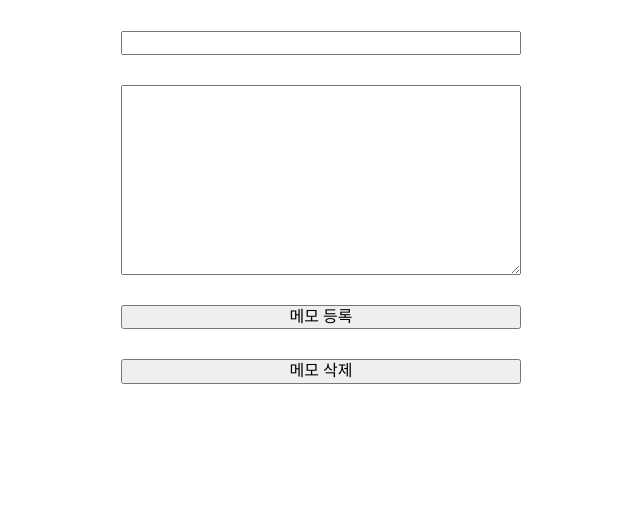
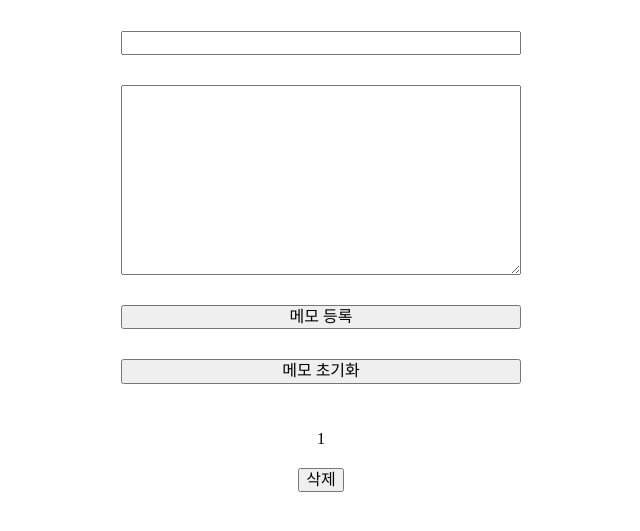
Before and after one commit to an1413/simple-memo, a plain HTML site: page index.html in a window 1280 px wide. Both pictures are taken after a click on the button "메모 등록". Shown: the part 79-610 px from the top of the page, without its empty margins (319-959 px from the left). Drawn offline with Linux system fonts and the light colour scheme.

Commit message:
memo 등록, 삭제기능 구현

```diff
--- a/index.html
+++ b/index.html
@@ -21,13 +21,90 @@
 
             <textarea name="" id="memo-content" cols="30" rows="10"></textarea>
 
-            <button type="button">메모 등록</button>
+            <button type="button" id="add-btn">메모 등록</button>
 
-            <button type="button">메모 삭제</button>
+            <button type="button" id="reset-btn">메모 초기화</button>
 
-            <section class="display"></section>
+            <section id="display"></section>
         </div>
 
+
+        <script>
+            // const title = document.querySelector('#memo-title').value;
+            // const content = document.querySelector('#memo-content').value;
+            let allMemo = JSON.parse(localStorage.getItem("allMemo")); // Memo 저장하는 빈 배열객체
+            allMemo = allMemo ?? [];
+            render();
+
+            const addBtn = document.querySelector('#add-btn');
+            addBtn.addEventListener('click', saveNote);  // addBtn 클릭시 Memo 저장
+
+            const resetBtn = document.querySelector('#reset-btn');
+            resetBtn.addEventListener('click', resetMemo)  // resetBtn 클릭시 Memo 전체 초기화
+
+            function resetMemo() {  // 초기화 함수
+                const resetBtn = document.querySelector('#reset-btn');
+                allMemo = window.localStorage.clear();
+                render();
+            }
+
+            function saveNote() {
+                const title = document.querySelector('#memo-title').value;
+                const content = document.querySelector('#memo-content').value;
+
+                allMemo.push({ title, content, len: allMemo.length }); // allMemo에 저장
+
+                localStorage.setItem("allMemo", JSON.stringify(allMemo));
+                render();
+            }
+
+            function render() {  // 랜더 함수
+                const display = document.querySelector("#display");  // 보여주는 컨텐츠박스
+                display.innerHTML = "";  //innerHTML 초기화
+
+                // // 최신 게시물이 위로 올라오도록
+                // for (let i = allMemo.length; i > 0 ; i--) {
+                //     // 아래와 유사 코드
+                // }
+
+                for (const item of allMemo) {   // allMemo의 of니까 value값 돌겠다.
+                    const saveTitle = document.createElement("h2"); // h2생성후 = saveTitle (제목값 저장)
+                    const saveContent = document.createElement("p"); // p생성후 = saveContent (컨텐츠 저장)
+                    const saveId = document.createElement("p"); // p 생성 후 = saveId (Id값 저장)
+                    const deleteMemoBtn = document.createElement("button"); // button 생성 후 = deleteMemoBtn (삭제버튼 생성)
+
+                    // 순회 돌면서 인덱스의 벨류값 저장
+                    saveTitle.textContent = item.title;
+                    saveContent.textContent = item.content;
+                    saveId.textContent = item.len + 1; // +1을 해주는이유는 뭘까?
+                    deleteMemoBtn.textContent = "삭제"; // deleteMemoBtn 만들기
+                    deleteMemoBtn.setAttribute("id", item.len); // 속성 할당해주기
+                    deleteMemoBtn.setAttribute("onclick", "remove()"); // onclick 하면 삭제할것임
+
+                    display.appendChild(saveId); // display에 자식요소로 추가
+                    display.appendChild(saveTitle);
+                    display.appendChild(saveContent);
+                    display.appendChild(deleteMemoBtn);
+                }
+            }
+
+            function remove() {  // remove 함수 생성
+                // console.log(event.srcElement.id);
+                // console.log(allMemo);
+                const idx = allMemo.find(  //
+                    (item) => item.len == event.srcElement.id
+                );
+                if (idx) {
+                    allMemo.splice(
+                        allMemo.findIndex((item) => item.len == idx.len),
+                        1
+                    );
+                }
+                localStorage.setItem("allMemo", JSON.stringify(allMemo));
+                render();
+            }
+
+        </script>
     </body>
 
 </html>
```
